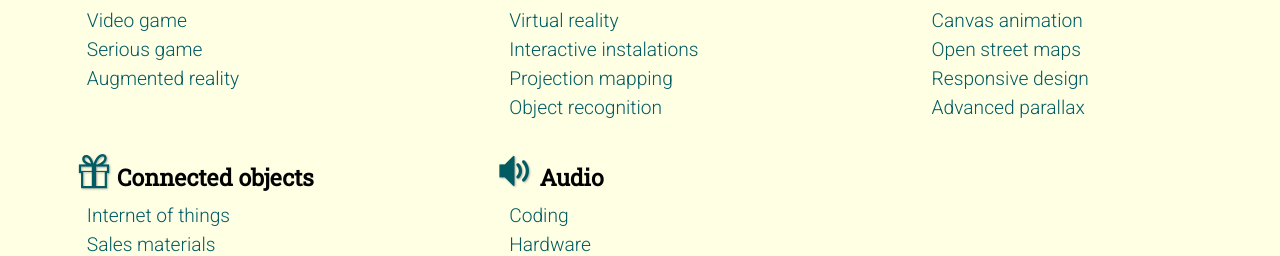
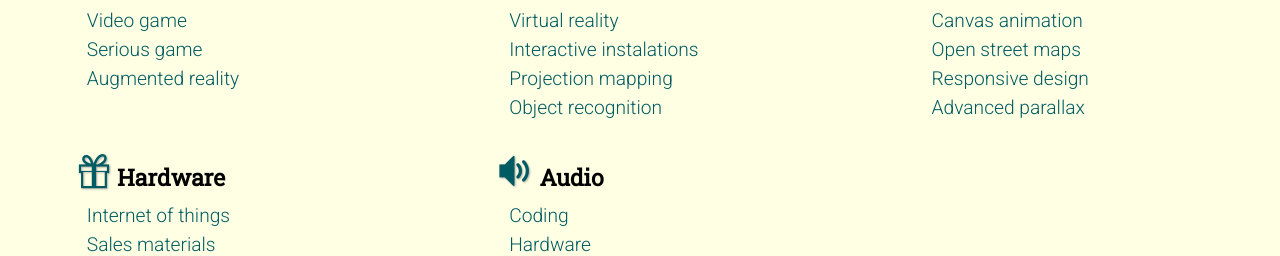
Before and after one commit to novelab/novelab.github.io, a plain HTML site: page index.html in a window 1280 px wide. Shown: the part 1460-1716 px from the top of the page. Drawn offline with nearby package versions, Linux system fonts and the light colour scheme.

Commit message:
replace "connected object" to hardware

```diff
--- a/index.html
+++ b/index.html
@@ -86,6 +86,7 @@ Magritte, La trahison des images.
 </div>
 <div id="title3">
   <h1>For you or your<br> customers.</h1>
+  <h1> </h1>
 </div>
 
 <div id="we_do">
@@ -120,7 +121,7 @@ Magritte, La trahison des images.
   </div>
   <div  class="section group">
     <div class="col span_1_of_3">
-      <h3><span class="icon-gift"></span> Connected objects</h3>
+      <h3><span class="icon-gift"></span> Hardware</h3>
       <ul>
         <li>Internet of things</li>
         <li>Sales materials</li>
```
